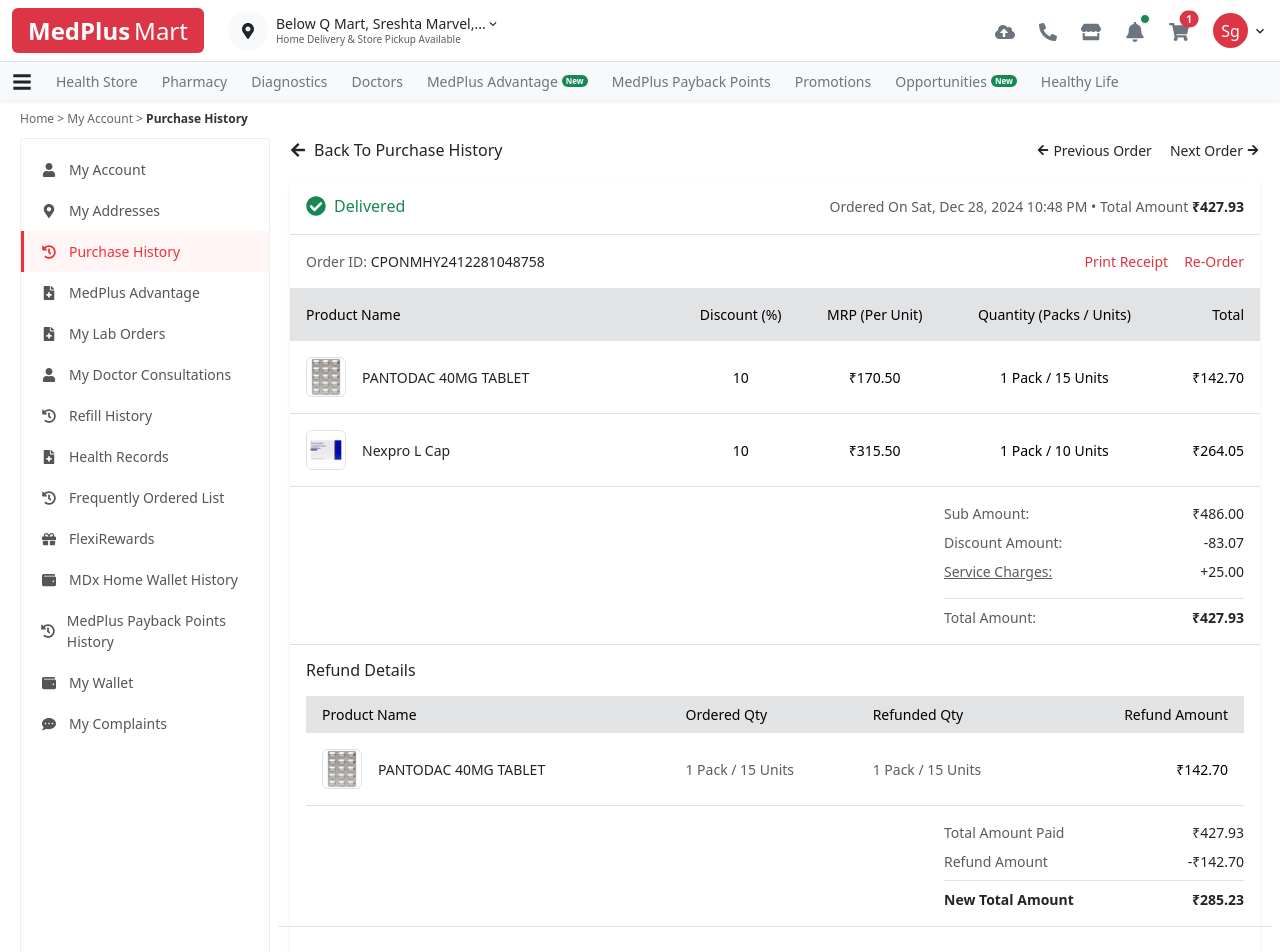
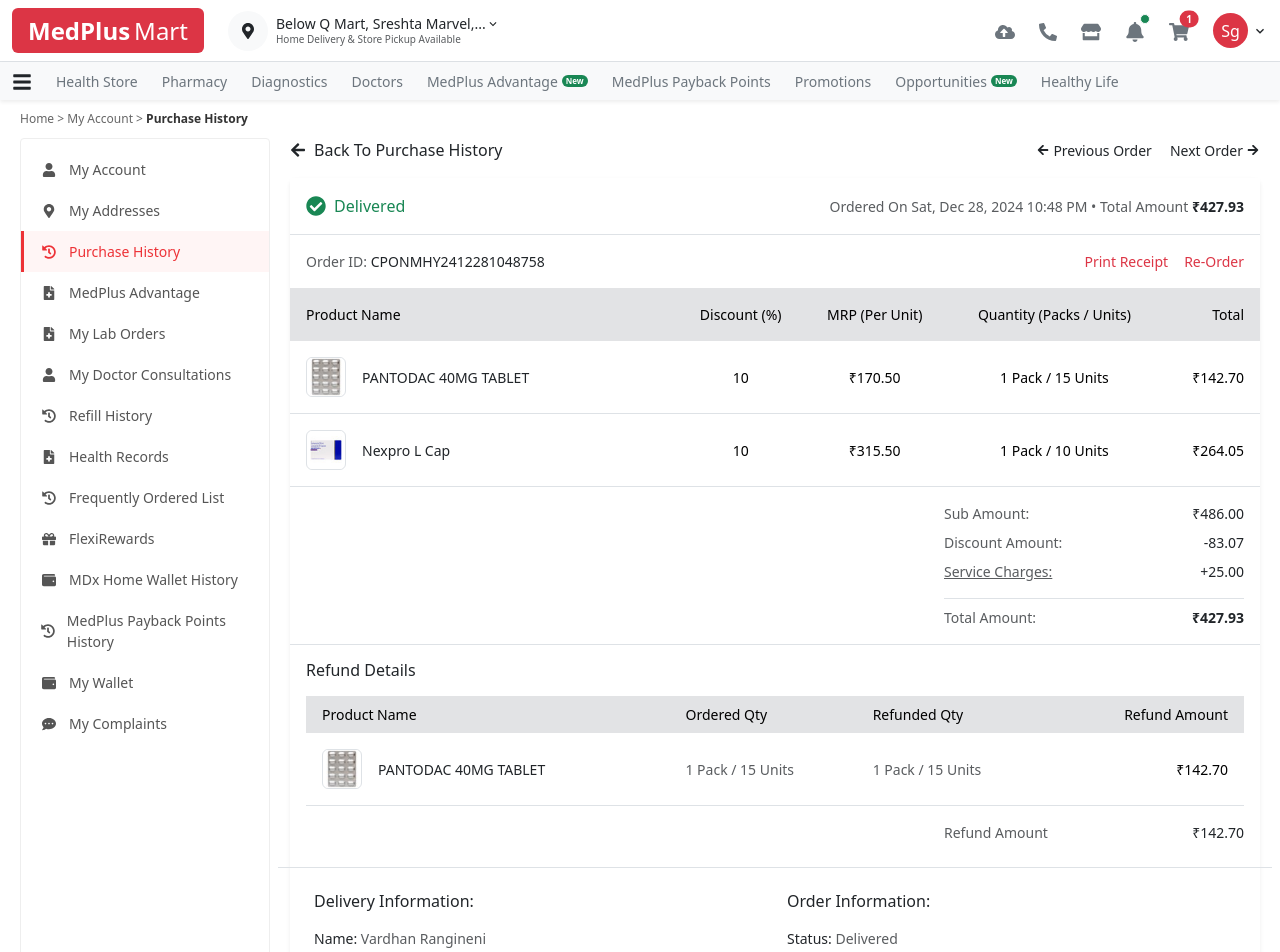
Before and after one commit to VardhanRangineni/Refunds, a React (Vite) app: page / in a window 1280 px wide. Shown: the top 952 px of the page. Built offline with nearby package versions, Linux system fonts and the light colour scheme.

Commit message:
Update OrderDetails.jsx

```diff
--- a/src/components/OrderDetails.jsx
+++ b/src/components/OrderDetails.jsx
@@ -147,16 +147,8 @@
                             <div className="d-flex justify-content-end">
                                 <div style={{ width: '300px' }}>
                                     <div className="d-flex justify-content-between mb-2 small text-muted">
-                                        <span>Total Amount Paid</span>
-                                        <span className="text-dark fw-medium">₹{currentOrder.pricing.total}</span>
-                                    </div>
-                                    <div className="d-flex justify-content-between mb-2 small text-muted">
                                         <span>Refund Amount</span>
-                                        <span className="text-dark fw-medium">-₹{currentOrder.refunds.reduce((acc, item) => acc + parseFloat(item.refundAmount), 0).toFixed(2)}</span>
-                                    </div>
-                                    <div className="d-flex justify-content-between mt-2 pt-2 border-top small">
-                                        <span className="fw-bold text-dark">New Total Amount</span>
-                                        <span className="fw-bold text-dark">₹{(parseFloat(currentOrder.pricing.total) - currentOrder.refunds.reduce((acc, item) => acc + parseFloat(item.refundAmount), 0)).toFixed(2)}</span>
+                                        <span className="text-dark fw-medium">₹{currentOrder.refunds.reduce((acc, item) => acc + parseFloat(item.refundAmount), 0).toFixed(2)}</span>
                                     </div>
                                 </div>
                             </div>
```
